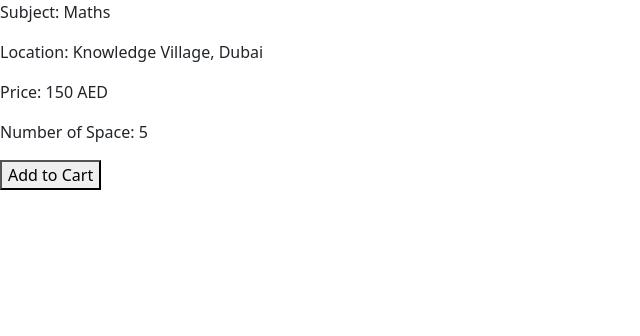
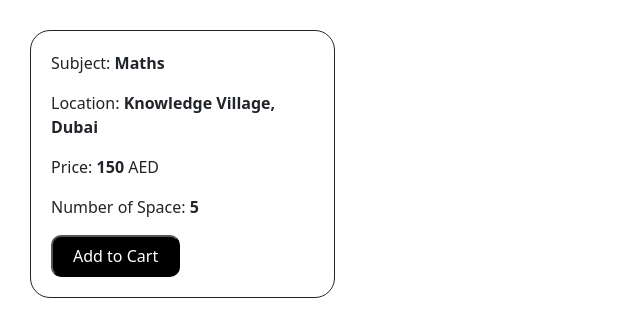
Before and after one commit to Amricpaul/CST3145_groupwork1, a plain HTML site: page index.html in a window 1280 px wide. Shown: the whole page, without its empty margins (0-640 px from the left). Drawn offline with nearby package versions, Linux system fonts and the light colour scheme.

Commit message:
added some styling to html elements

```diff
--- a/index.html
+++ b/index.html
@@ -12,6 +12,31 @@
     <link rel="stylesheet" href="https://cdnjs.cloudflare.com/ajax/libs/font-awesome/6.2.0/css/all.min.css" integrity="sha512-xh6O/CkQoPOWDdYTDqeRdPCVd1SpvCA9XXcUnZS2FmJNp1coAFzvtCN9BmamE+4aHK8yyUHUSCcJHgXloTyT2A==" crossorigin="anonymous" referrerpolicy="no-referrer">
 
     <script src="https://cdn.jsdelivr.net/npm/vue@2.7.10"></script>
+    <style>
+        .lesson-box {
+    width: 25%;
+    border: 1px solid;
+    border-radius: 20px;
+    padding: 20px;
+}
+
+div#app {
+    padding: 30px;
+}
+button {
+    background: black;
+    color: white;
+    border-radius: 10px;
+    padding: 7px 20px;
+}
+.lesson-box p span {
+    font-weight: 700;
+}
+button[disabled]{
+ opacity: 0.5;
+}
+
+    </style>
 
 </head>
 <body>
```
